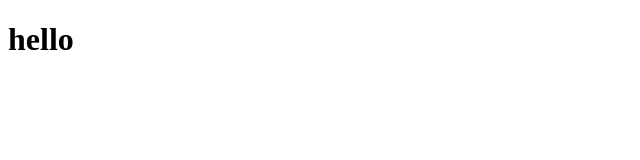
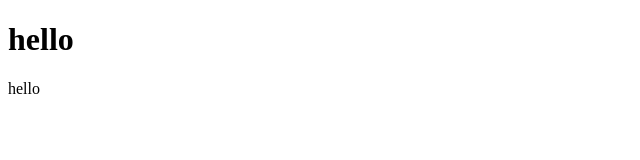
Before and after one commit to hamasaadwn/Bit-github, a plain HTML site: page index.html in a window 1280 px wide. Shown: the full height of the page, 0-640 px from the left. Drawn offline with Linux system fonts and the light colour scheme.

```diff
--- a/index.html
+++ b/index.html
@@ -8,5 +8,6 @@
   </head>
   <body>
     <h1>hello</h1>
+    <p>hello</p>
   </body>
 </html>
--- a/styles.css
+++ b/styles.css
@@ -0,0 +1,3 @@
+body {
+  background-color: red;
+}
```
